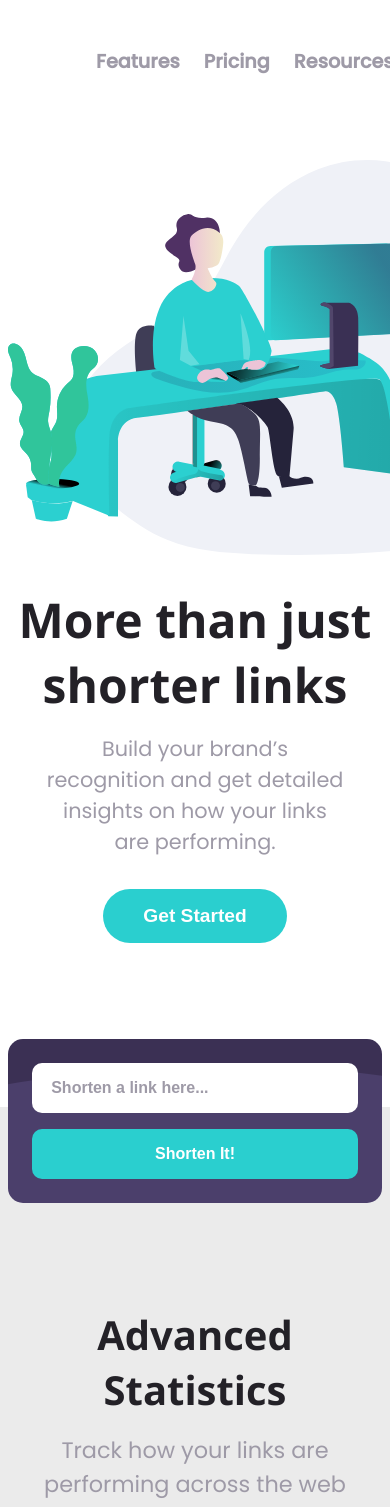
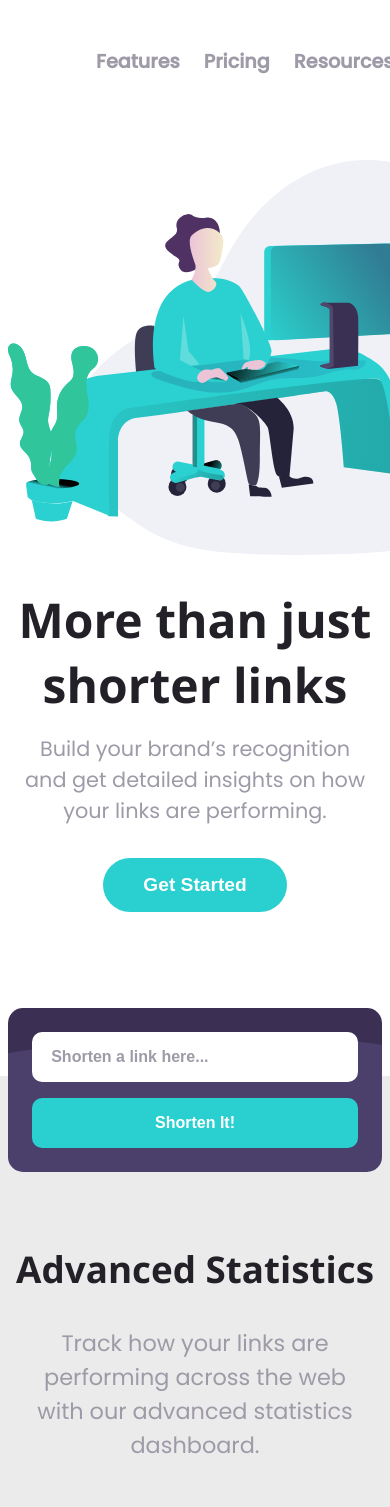
Before and after one commit to Surgetin/url-shortening-api, a React (Create React App) app: page / in a window 390 px wide. Shown: the top 1507 px of the page. Built offline with nearby package versions, Linux system fonts and the light colour scheme.

Commit message:
Update index.css

```diff
--- a/src/style/index.css
+++ b/src/style/index.css
@@ -246,7 +246,9 @@ body {
     }
 
     .hero_content {
-        max-width: 350px;
+        max-width: 500px;
+        width: 100%;
+        padding: 0 1rem;
     }
 
     .hero_image {
@@ -495,10 +497,11 @@ body {
         padding-bottom: 12rem;
     }
     .testimonial_heading {
-        font-size: 2.5rem;
+        font-size: 2.3rem;
     }
 
     .testimonial_content {
+        margin-top: 2rem;
         padding: 0 1rem;
         max-width: 100%;
     }
@@ -703,6 +706,10 @@ body {
         padding: 0 .5rem;
     }
 
+    .shorted_component-wrapper {
+        margin-bottom: 3rem;
+    }
+
     .shortedlink_container {
         flex-direction: column;
         padding: 1rem;
```
